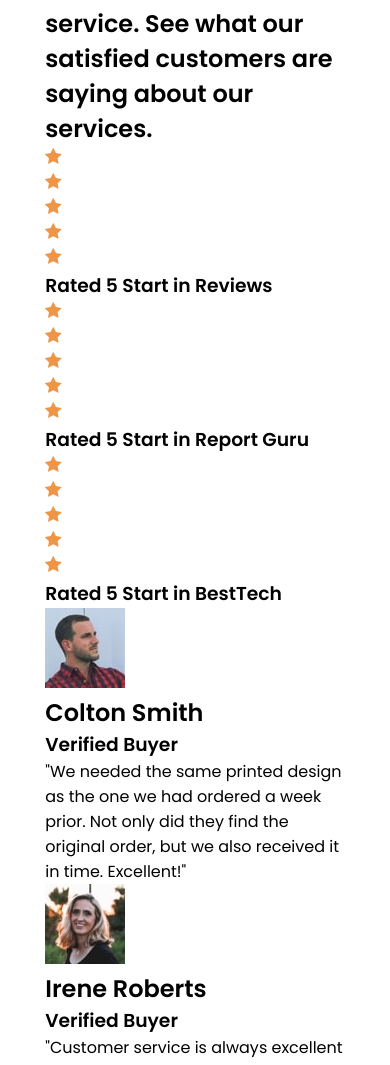
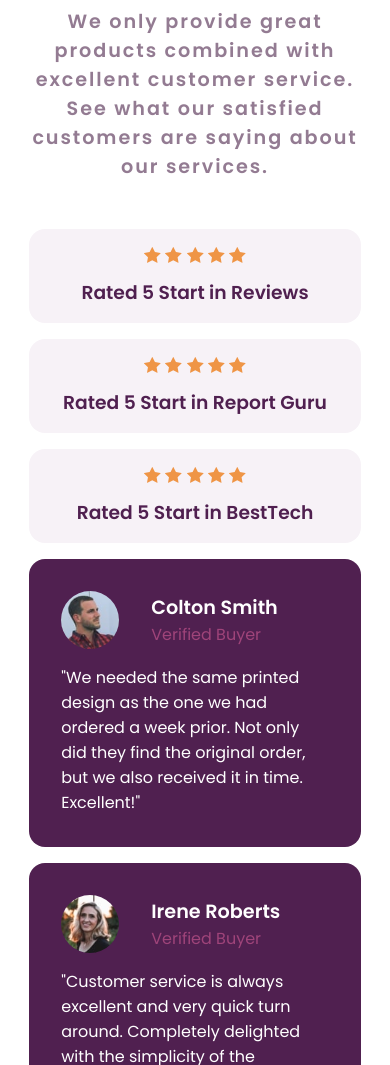
Before and after one commit to AbdouHichem/social-proof-section, a plain HTML site: page index.html in a window 390 px wide. Shown: the part 217-1282 px from the top of the page. Drawn offline with Linux system fonts and the light colour scheme.

Commit message:
Finished Mobile Design

```diff
--- a/css/_config.scss
+++ b/css/_config.scss
@@ -1,7 +1,7 @@
 @import url("https://fonts.googleapis.com/css2?family=Poppins:wght@200;400;600&display=swap");
 
 $VeryDarkMagenta: hsl(300, 43%, 22%);
-$SoftPink: hsl(333, 80%, 67%);
+$SoftPink: rgb(238, 104, 164);
 $DarkGrayishMagenta: hsl(303, 10%, 53%);
 $LightGrayishMagenta: hsl(300, 24%, 96%);
 $White: hsl(0, 0%, 100%);
--- a/css/style.scss
+++ b/css/style.scss
@@ -10,9 +10,74 @@ main {
   width: 85%;
   min-height: 100vh;
   max-width: 380px;
-  padding: 3em 1em;
 }
-ul{
-    list-style: none;
+.presentation {
+  text-align: center;
+  h1 {
+    padding: 02em 2em 1em 2em;
+    color: $VeryDarkMagenta;
+    font-size: 2em;
+    line-height: 1em;
+    font-weight: bold;
+  }
+  h2 {
+    color: $DarkGrayishMagenta;
+    letter-spacing: 0.1em;
+    font-size: 1.2em;
+    padding: 0m 1em;
+  }
+}
+.rating {
+  padding-top: 2em;
+  text-align: center;
+  .reviews,
+  .report,
+  .BestTech {
+    background-color: $LightGrayishMagenta;
+    padding: 1em 1em;
+    border-radius:1em;
+    margin:1em 0em;
+  }
+  h3{
+    color: $VeryDarkMagenta;
+    font-weight: bold;
+  }
+}
 
+ul {
+  list-style: none;
+  padding-bottom: .5em;
+  li {
+    display: inline;
+  }
 }
+.feedback{
+  .colton,.irene,.anne{
+    background-color : $VeryDarkMagenta;
+    padding: 2em;
+    margin: 1em 0;
+    border-radius:1em;
+    color :white;
+  }
+  .title{
+    display:flex;
+    align-items: center;
+    padding-bottom: 1em;
+
+    img{
+      border-radius:5em;
+      align-self: f;
+      width: 58px;
+      height : 58px;
+      margin-right:2em ;
+    }
+    h2{
+      font-size: 1.2em;
+    }
+    h3{
+      color: rgba(238, 104, 164,.5);
+      font-size: 1em;
+      font-weight: normal;
+    }
+  }
+}
--- a/index.html
+++ b/index.html
@@ -1,13 +1,17 @@
 <!DOCTYPE html>
 <html lang="en">
-
   <head>
     <meta charset="UTF-8" />
     <meta name="viewport" content="width=device-width, initial-scale=1.0" />
     <!-- displays site properly based on user's device -->
 
-  <link rel="icon" type="image/png" sizes="32x32" href="./images/favicon-32x32.png" />
-<link rel="stylesheet" href="./css/style.css">
+    <link
+      rel="icon"
+      type="image/png"
+      sizes="32x32"
+      href="./images/favicon-32x32.png"
+    />
+    <link rel="stylesheet" href="./css/style.css" />
     <title>Frontend Mentor | Social proof section</title>
   </head>
 
@@ -25,31 +29,31 @@
         <div class="rating">
           <div class="reviews">
             <ul>
-            <li><img src="./images/icon-star.svg" alt="star icon"></li>
-            <li><img src="./images/icon-star.svg" alt="star icon"></li>
-            <li><img src="./images/icon-star.svg" alt="star icon"></li>
-            <li><img src="./images/icon-star.svg" alt="star icon"></li>
-            <li><img src="./images/icon-star.svg" alt="star icon"></li>
+              <li><img src="./images/icon-star.svg" alt="star icon" /></li>
+              <li><img src="./images/icon-star.svg" alt="star icon" /></li>
+              <li><img src="./images/icon-star.svg" alt="star icon" /></li>
+              <li><img src="./images/icon-star.svg" alt="star icon" /></li>
+              <li><img src="./images/icon-star.svg" alt="star icon" /></li>
             </ul>
             <h3>Rated 5 Start in Reviews</h3>
           </div>
           <div class="report">
             <ul>
-            <li><img src="./images/icon-star.svg" alt="star icon"></li>
-            <li><img src="./images/icon-star.svg" alt="star icon"></li>
-            <li><img src="./images/icon-star.svg" alt="star icon"></li>
-            <li><img src="./images/icon-star.svg" alt="star icon"></li>
-            <li><img src="./images/icon-star.svg" alt="star icon"></li>
+              <li><img src="./images/icon-star.svg" alt="star icon" /></li>
+              <li><img src="./images/icon-star.svg" alt="star icon" /></li>
+              <li><img src="./images/icon-star.svg" alt="star icon" /></li>
+              <li><img src="./images/icon-star.svg" alt="star icon" /></li>
+              <li><img src="./images/icon-star.svg" alt="star icon" /></li>
             </ul>
             <h3>Rated 5 Start in Report Guru</h3>
           </div>
           <div class="BestTech">
             <ul>
-            <li><img src="./images/icon-star.svg" alt="star icon"></li>
-            <li><img src="./images/icon-star.svg" alt="star icon"></li>
-            <li><img src="./images/icon-star.svg" alt="star icon"></li>
-            <li><img src="./images/icon-star.svg" alt="star icon"></li>
-            <li><img src="./images/icon-star.svg" alt="star icon"></li>
+              <li><img src="./images/icon-star.svg" alt="star icon" /></li>
+              <li><img src="./images/icon-star.svg" alt="star icon" /></li>
+              <li><img src="./images/icon-star.svg" alt="star icon" /></li>
+              <li><img src="./images/icon-star.svg" alt="star icon" /></li>
+              <li><img src="./images/icon-star.svg" alt="star icon" /></li>
             </ul>
             <h3>Rated 5 Start in BestTech</h3>
           </div>
@@ -59,8 +63,10 @@
         <div class="colton">
           <div class="title">
             <img src="./images/image-colton.jpg" alt="colton avatar" />
+            <div class="sub">
               <h2>Colton Smith</h2>
               <h3>Verified Buyer</h3>
+            </div>
           </div>
           <p>
             "We needed the same printed design as the one we had ordered a week
@@ -71,8 +77,10 @@
         <div class="irene">
           <div class="title">
             <img src="./images/image-irene.jpg" alt="irene avatar" />
+            <div class="sub">
               <h2>Irene Roberts</h2>
               <h3>Verified Buyer</h3>
+            </div>
           </div>
           <p>
             "Customer service is always excellent and very quick turn around.
@@ -83,8 +91,10 @@
         <div class="anne">
           <div class="title">
             <img src="./images/image-anne.jpg" alt="anne avatar" />
+            <div class="sub">
               <h2>Anne Wallace</h2>
               <h3>Verified Buyer</h3>
+            </div>
           </div>
           <p>
             "Put an order with this company and can only praise them for the
@@ -96,9 +106,9 @@
     </main>
     <div class="attribution">
       Challenge by
-    <a href="https://www.frontendmentor.io?ref=challenge" target="_blank">Frontend Mentor</a>. Coded by <a href="#">Your
-      Name Here</a>.
+      <a href="https://www.frontendmentor.io?ref=challenge" target="_blank"
+        >Frontend Mentor</a
+      >. Coded by <a href="https://www.frontendmentor.io/profile/AbdouHichem">BOUZAR Abderrahmane</a>.
     </div>
   </body>
-
 </html>
```
Also changed, not shown: css/style.css, 1 other file. Lines whose indentation alone changed are shown as unchanged.
